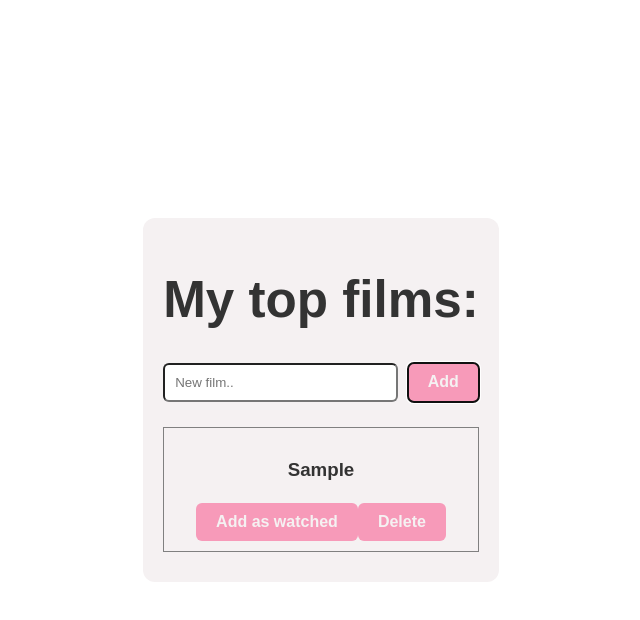
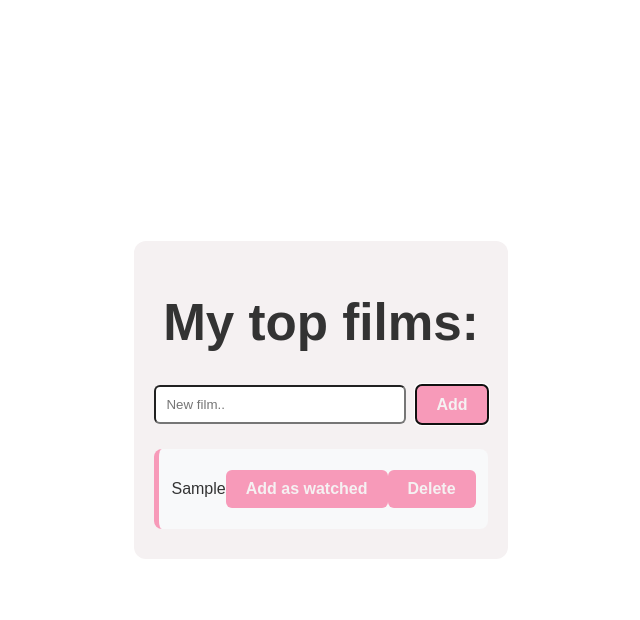
Before and after one commit to ElinaWs/HW-react-01, a React (Vite) app: page / in a window 1280 px wide. Both pictures are taken after typing "Sample" into the empty fields and a click on the button "Add". Shown: the top 620 px of the page, without its empty margins (319-959 px from the left). Built offline with nearby package versions, Linux system fonts and the light colour scheme.

Commit message:
like and dislike

```diff
--- a/src/components/AddFilm/AddFilm.jsx
+++ b/src/components/AddFilm/AddFilm.jsx
@@ -9,7 +9,8 @@ export const AddFilm = () => {
         const newFilm = {
         id: Date.now(),
         title: newFilmString,
-      watched: false
+        watched: false,
+        reaction: null
         };
         setFilms([...films, newFilm]);
     };
@@ -21,9 +22,29 @@ export const AddFilm = () => {
     const toggleWatched = (id) => {
         setFilms(
         films.map(film =>
-        film.id === id ? { ...film, watched: !film.watched } : film
+            film.id === id ? { ...film, watched: !film.watched, reaction: null } : film
         )
         );
+    };
+
+    const setLike = (id) => {
+    setFilms(
+        films.map(film =>
+        film.id === id
+            ? { ...film, reaction: "like" }
+            : film
+        )
+    )
+    };
+
+    const setDislike = (id) => {
+    setFilms(
+        films.map(film =>
+        film.id === id
+            ? { ...film, reaction: "dislike" }
+            : film
+        )
+    )
     };
 
   return (
--- a/src/components/FilmItem/FilmItem.jsx
+++ b/src/components/FilmItem/FilmItem.jsx
@@ -1,11 +1,25 @@
-export default function FilmItem({ film, toggleWatched, onDeleteFilm }) {
-  return (
-    <div style={{ border: "1px solid gray", padding: 10, marginBottom: 10 }}>
-      <h3>{film.title}</h3>
-      <button onClick={() => toggleWatched(film.id)}>
-        {film.watched ? "Watched" : "Add as watched"}
-      </button>
-      <button onClick={() => onDeleteFilm(film.id)}>Delete</button>
+import NullFilm from "../NullFilm/NullFilm"
+
+export const FilmItem = (props) => {
+    return (
+    <div className="film-item">
+        <p>{props.film.title}</p>
+
+        <button onClick={() => props.toggleWatched(props.film.id)}>
+            {props.film.watched ? "Watched" : "Add as watched"}
+        </button>
+
+        <button onClick={() => props.onDeleteFilm(props.film.id)}>
+            Delete
+        </button>
+
+        {props.film.watched && (
+            <NullFilm
+            reaction={props.film.reaction}
+            onLike={() => props.setLike(props.film.id)}
+            onDislike={() => props.setDislike(props.film.id)}
+            />
+        )}
     </div>
-  );
+  )
 }
--- a/src/components/FilmList/FilmList.jsx
+++ b/src/components/FilmList/FilmList.jsx
@@ -1,6 +1,6 @@
-import FilmItem from "../FilmItem/FilmItem";
+import { FilmItem } from "../FilmItem/FilmItem"
 
-export default function FilmList({ films, toggleWatched, onDeleteFilm }) {
+export default function FilmList({ films, toggleWatched, onDeleteFilm, onSetReaction }) {
   return (
     <div>
       {films.map(film => (
@@ -9,6 +9,7 @@ export default function FilmList({ films, toggleWatched, onDeleteFilm }) {
           film={film}
           toggleWatched={toggleWatched}
           onDeleteFilm={onDeleteFilm}
+          onSetReaction={onSetReaction}
         />
       ))}
     </div>
--- a/src/components/NullFilm/NullFilm.jsx
+++ b/src/components/NullFilm/NullFilm.jsx
@@ -0,0 +1,19 @@
+export default function NullFilm({ reaction, onLike, onDislike }) {
+  return (
+    <div>
+      <button
+        onClick={onLike}
+        style={{ backgroundColor: reaction === "like" ? "lightgreen" : "white" }}
+      >
+        Like
+      </button>
+
+      <button
+        onClick={onDislike}
+        style={{ backgroundColor: reaction === "dislike" ? "salmon" : "white" }}
+      >
+        Dislike
+      </button>
+    </div>
+  )
+}
```
Lines whose indentation alone changed are shown as unchanged.
